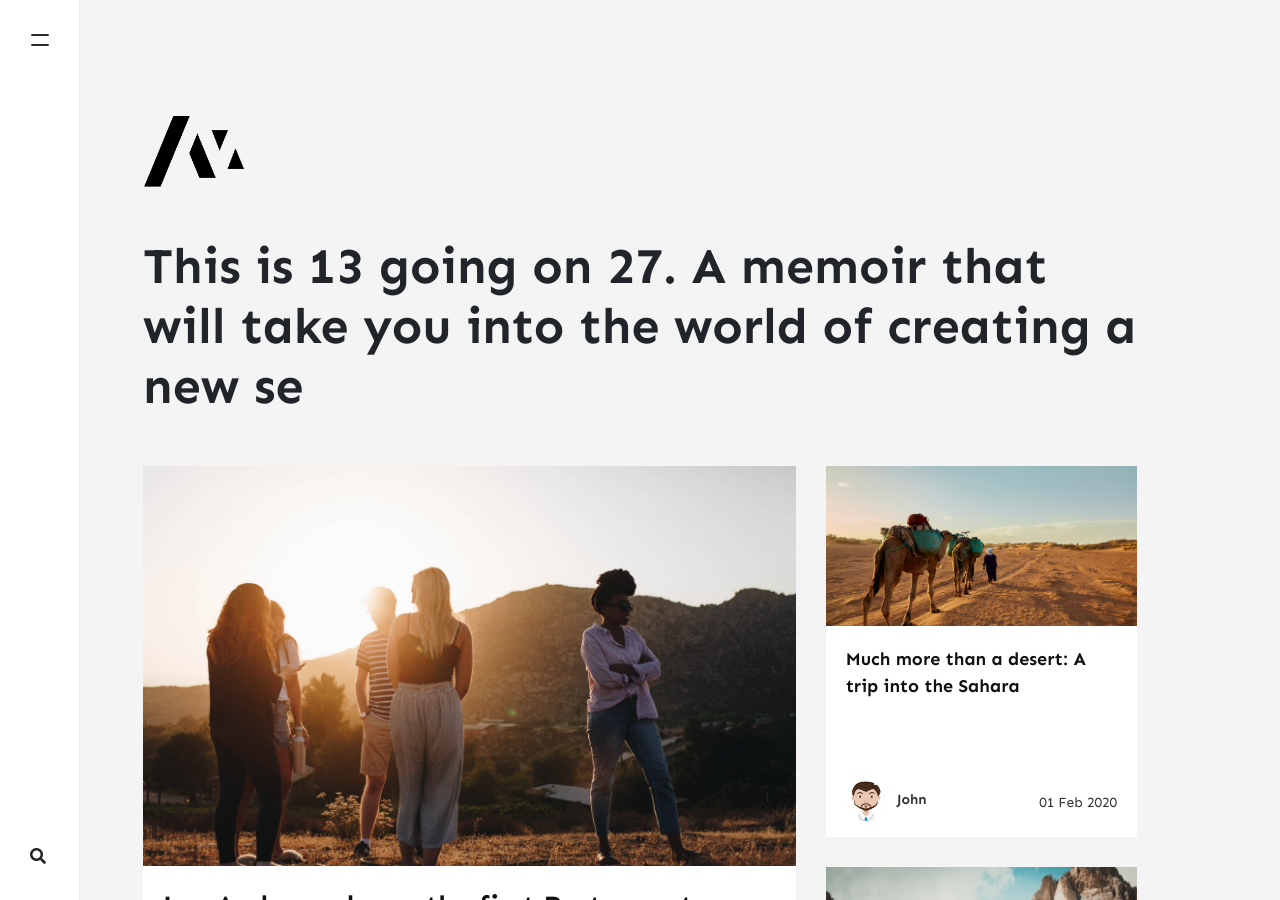
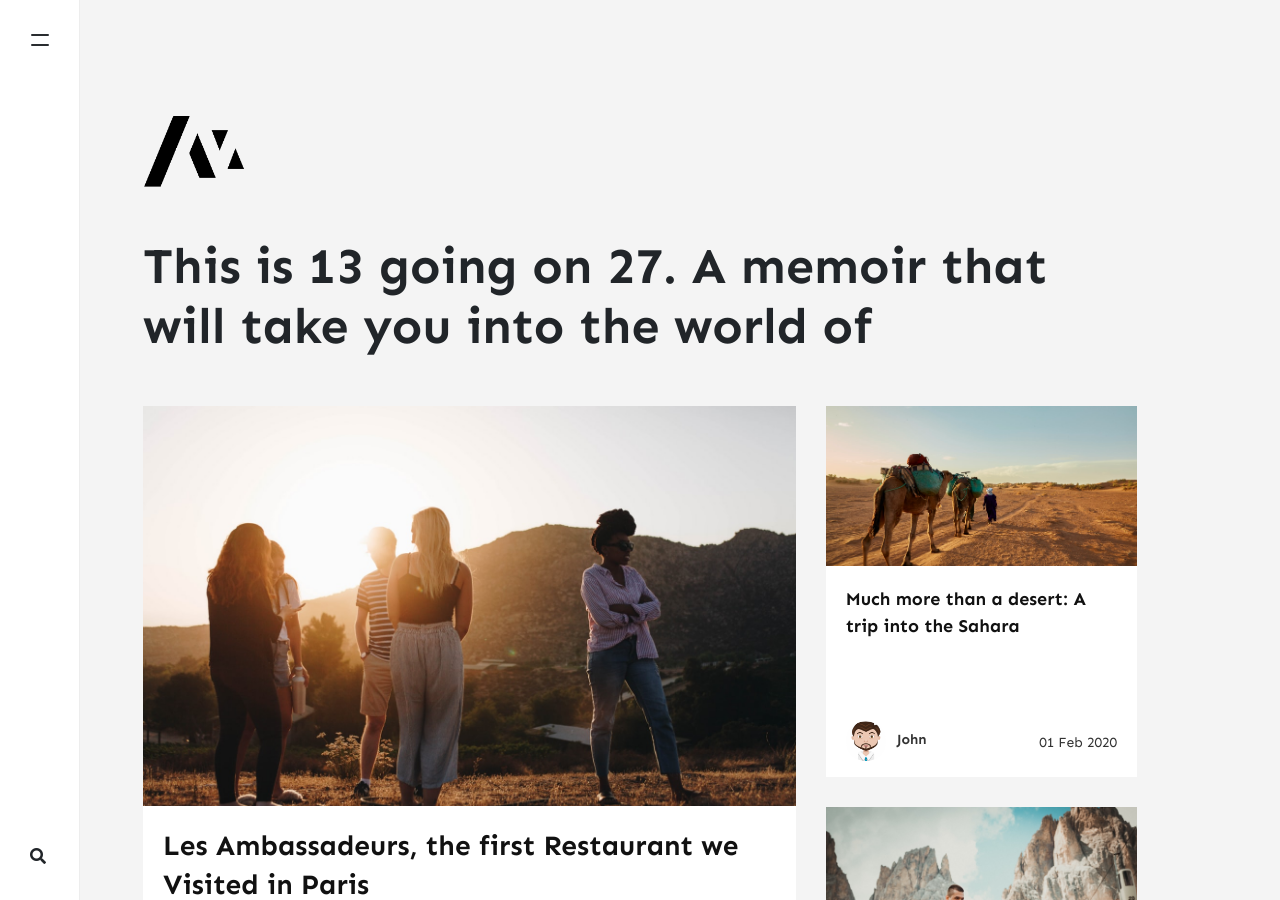
Before and after one commit to stackbit-projects/pleasant-squid-d6115, a Jekyll site: the page built from index.html, in a window 1280 px wide and 900 px high. Built offline with Jekyll 4.4.1, drawn with Linux system fonts in a browser that asks for light colours; nearby versions of some CDN libraries; the list of posts is cut into pages by our own code; comment, search, counter and statistics services are not loaded.

Commit message:
_config.yml: changed

```diff
--- a/_config.yml
+++ b/_config.yml
@@ -2,7 +2,6 @@ name: Memoirs
 title: Memoirs
 description: >-
   This is 13 going on 27. A memoir that will take you into the world of
-  creating a new se
 logo: assets/images/logo.png
 favicon: assets/images/logo.png
 baseurl: ''
```
